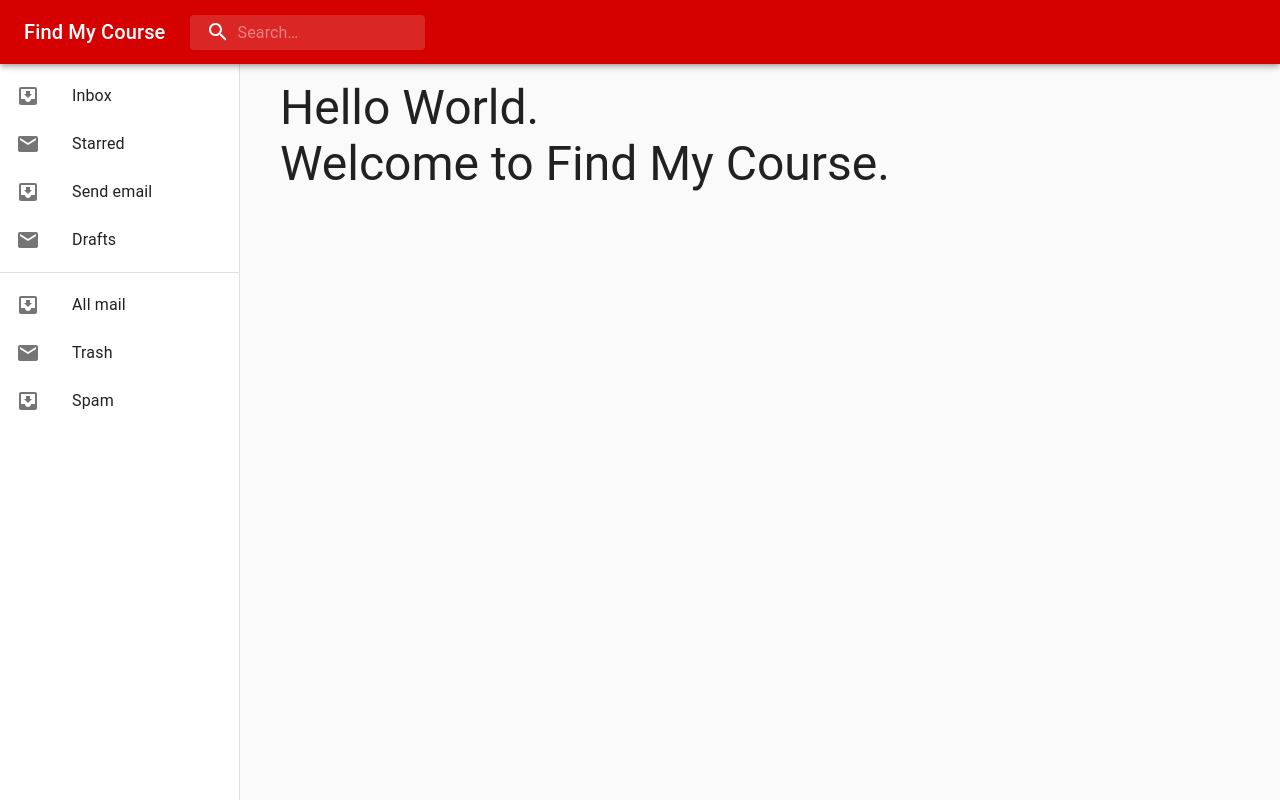
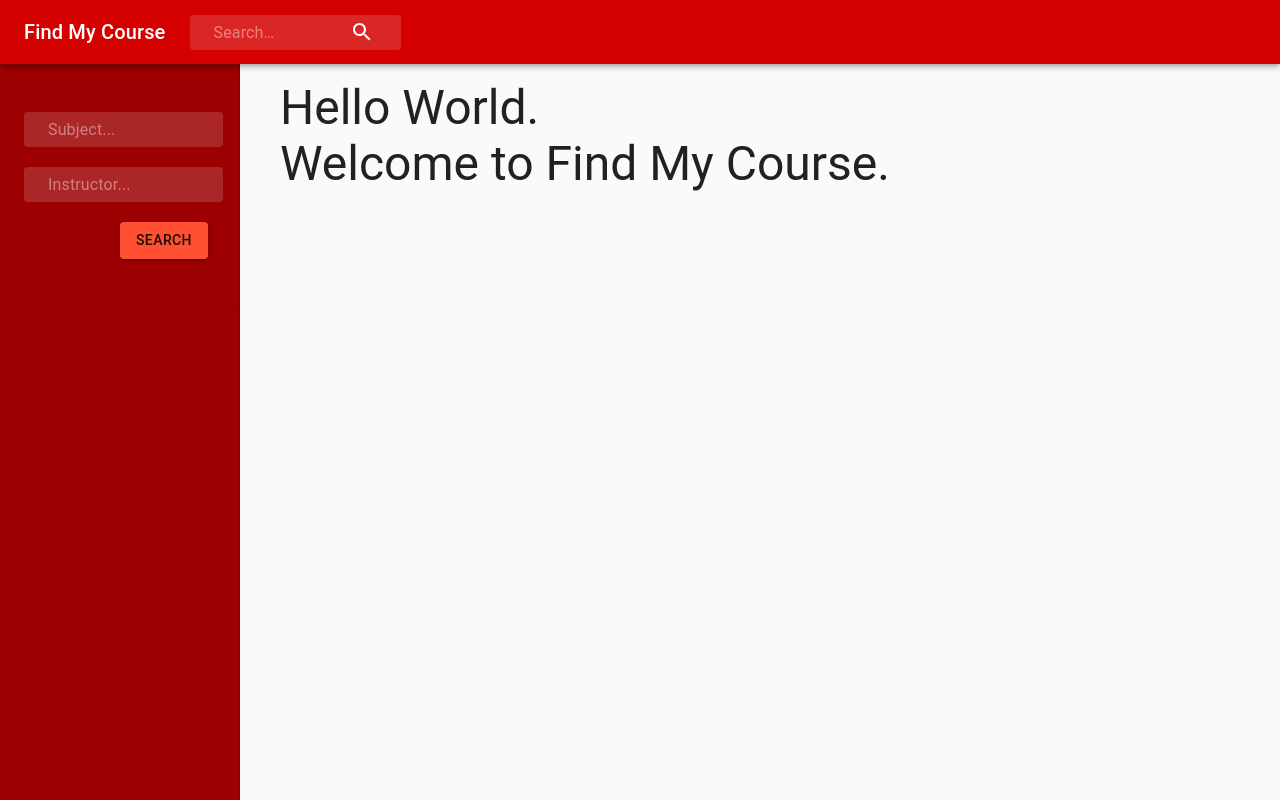
Before and after one commit to CS-506/FMC-Frontend, a React (Create React App) app: page / in a window 1280 px wide. Built offline with nearby package versions, Linux system fonts and the light colour scheme.

Commit message:
Edited drawer

```diff
--- a/src/components/NavBar.js
+++ b/src/components/NavBar.js
@@ -7,15 +7,12 @@ import Toolbar from '@material-ui/core/Toolbar';
 import List from '@material-ui/core/List';
 import Typography from '@material-ui/core/Typography';
 import Divider from '@material-ui/core/Divider';
-import ListItem from '@material-ui/core/ListItem';
 import ListItemIcon from '@material-ui/core/ListItemIcon';
 import ListItemText from '@material-ui/core/ListItemText';
-import InboxIcon from '@material-ui/icons/MoveToInbox';
-import MailIcon from '@material-ui/icons/Mail';
 import SearchIcon from '@material-ui/icons/Search';
 import InputBase from '@material-ui/core/InputBase';
+import Button from '@material-ui/core/Button';
 
-import NavBar from "./TopBar";
 
 const drawerWidth = 240;
 
@@ -32,6 +29,8 @@ const useStyles = makeStyles((theme) => ({
   },
   drawerPaper: {
     width: drawerWidth,
+    background: '#9c0000',
+    color: 'white'
   },
   drawerContainer: {
     overflow: 'auto',
@@ -57,7 +56,8 @@ const useStyles = makeStyles((theme) => ({
     },
   },
   searchIcon: {
-    padding: theme.spacing(0, 2),
+    padding: theme.spacing(1, 20),
+    marginRight: 0,
     height: '100%',
     position: 'absolute',
     pointerEvents: 'none',
@@ -71,7 +71,7 @@ const useStyles = makeStyles((theme) => ({
   inputInput: {
     padding: theme.spacing(1, 1, 1, 0),
     // vertical padding + font size from searchIcon
-    paddingLeft: `calc(1em + ${theme.spacing(4)}px)`,
+    paddingLeft: `calc(1em + ${theme.spacing(1)}px)`,
     transition: theme.transitions.create('width'),
     width: '100%',
     [theme.breakpoints.up('md')]: {
@@ -110,34 +110,51 @@ export default function ClippedDrawer() {
         </AppBar>
         <div className={classes.grow} />
 
-
-
         <Drawer
             className={classes.drawer}
             variant="permanent"
-            classes={{
-            paper: classes.drawerPaper,
-            }}
+            classes={{paper: classes.drawerPaper,}}
+            style={{ background: '#ff5131' }}
         >
         <Toolbar />
         <div className={classes.drawerContainer}>
+          <br/><br/>
           <List>
-            {['Inbox', 'Starred', 'Send email', 'Drafts'].map((text, index) => (
-              <ListItem button key={text}>
-                <ListItemIcon>{index % 2 === 0 ? <InboxIcon /> : <MailIcon />}</ListItemIcon>
-                <ListItemText primary={text} />
-              </ListItem>
-            ))}
+            <div className={classes.search}>
+              <InputBase
+                placeholder="Subject..."
+                classes={{
+                    root: classes.inputRoot,
+                    input: classes.inputInput,
+                }}
+                inputProps={{ 'aria-label': 'search' }}
+              />
+            </div>
+            <br/>
+            <div className={classes.search}>
+              <InputBase
+                placeholder="Instructor..."
+                classes={{
+                    root: classes.inputRoot,
+                    input: classes.inputInput,
+                }}
+                inputProps={{ 'aria-label': 'search' }}
+              />
+            </div>
+            <br/>
+            <Button
+              variant="contained"
+              style={{background: '#ff5131', marginLeft: 120}}
+              className={classes.searchButton}
+              /*href="/register"*/
+            >
+              Search
+            </Button>
           </List>
+
+          <br/><br/>
           <Divider />
-          <List>
-            {['All mail', 'Trash', 'Spam'].map((text, index) => (
-              <ListItem button key={text}>
-                <ListItemIcon>{index % 2 === 0 ? <InboxIcon /> : <MailIcon />}</ListItemIcon>
-                <ListItemText primary={text} />
-              </ListItem>
-            ))}
-          </List>
+
         </div>
       </Drawer>
 
```
Lines whose indentation alone changed are shown as unchanged.
